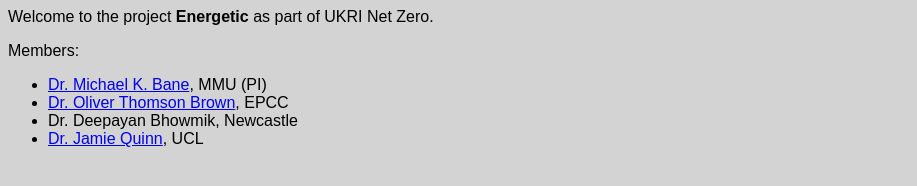
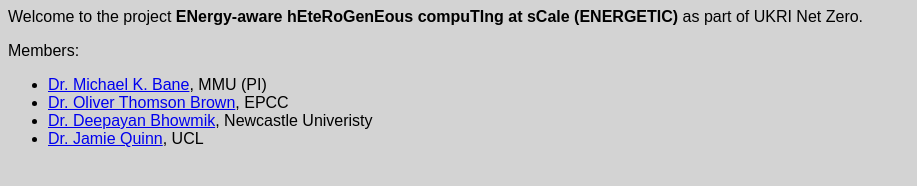
Before and after one commit to ukri-netzero-energetic/ukri-netzero-energetic.github.io, a plain HTML site: page index.html in a window 1280 px wide. Shown: the whole page, without its empty margins (0-917 px from the left). Drawn offline with Linux system fonts and the light colour scheme.

Commit message:
Project title and links.

```diff
--- a/index.html
+++ b/index.html
@@ -4,11 +4,11 @@
     <link rel="stylesheet" href="https://ukri-netzero-energetic.github.io/energetic.css">
   </head>
   <body>
-  Welcome to the project <b>Energetic</b> as part of UKRI Net Zero.
+  Welcome to the project <b>ENergy-aware hEteRoGenEous compuTIng at sCale (ENERGETIC)</b> as part of UKRI Net Zero.
   <p>
     Members:<ul>
       <li><a href="https://helward.mmu.ac.uk/STAFF/M.Bane/">Dr. Michael K. Bane</a>, MMU (PI)
       <li><a href="https://www.epcc.ed.ac.uk/about-us/our-team/dr-oliver-brown">Dr. Oliver Thomson Brown</a>, EPCC
-      <li>Dr. Deepayan Bhowmik, Newcastle
+      <li><a href="https://dbhowmik.github.io/">Dr. Deepayan Bhowmik</a>, Newcastle Univeristy
       <li><a href="https://www.ucl.ac.uk/advanced-research-computing/people">Dr. Jamie Quinn</a>, UCL
 </body></html>
```
